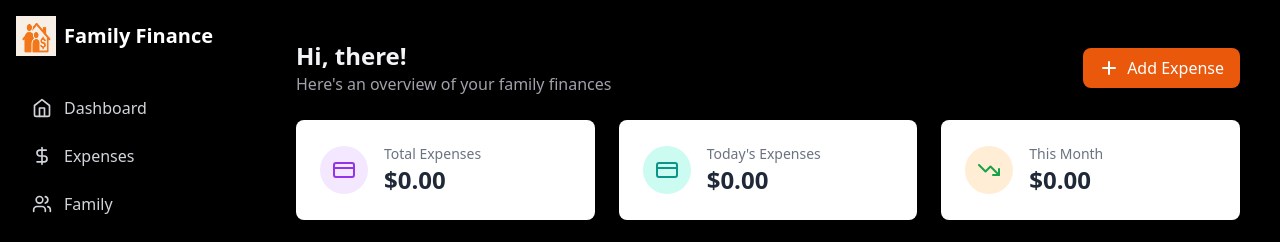
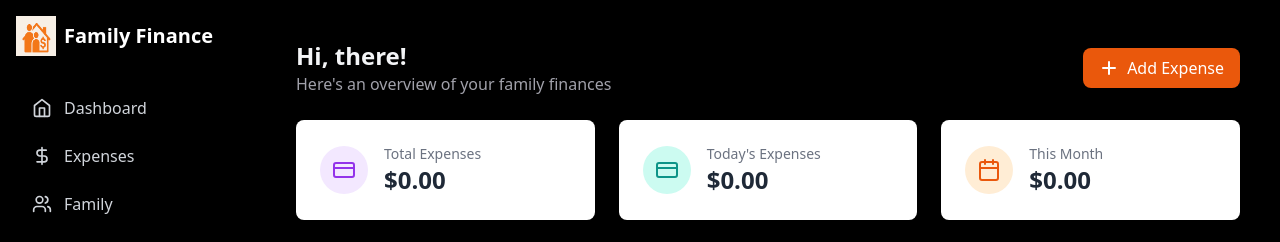
Before and after one commit to snarayanan1095/Finance-tracker, a React (Vite) app: page / in a window 1280 px wide. Shown: the top 242 px of the page. Built offline with nearby package versions, Linux system fonts and the light colour scheme; no server answers; the database is empty; sample sign-in values are in the browser's storage.

Commit message:
Change logo

```diff
--- a/src/components/Dashboard/ExpenseSummary.tsx
+++ b/src/components/Dashboard/ExpenseSummary.tsx
@@ -1,5 +1,5 @@
 import React from 'react';
-import { CreditCard, TrendingUp, TrendingDown } from 'lucide-react';
+import { CreditCard, TrendingUp, TrendingDown, Calendar } from 'lucide-react';
 import { useAppContext } from '../../context/AppContext';
 import { formatCurrency } from '../../utils/helpers';
 
@@ -105,11 +105,7 @@ const ExpenseSummary: React.FC = () => {
 
       <div className="bg-white rounded-lg shadow-sm p-6 flex items-center">
         <div className="bg-orange-100 rounded-full p-3 mr-4">
-          {isIncrease ? (
-            <TrendingUp className="text-orange-600" size={24} />
-          ) : (
-            <TrendingDown className="text-green-600" size={24} />
-          )}
+          <Calendar className="text-orange-600" size={24} />
         </div>
         <div>
           <p className="text-sm text-gray-500">This Month</p>
```
